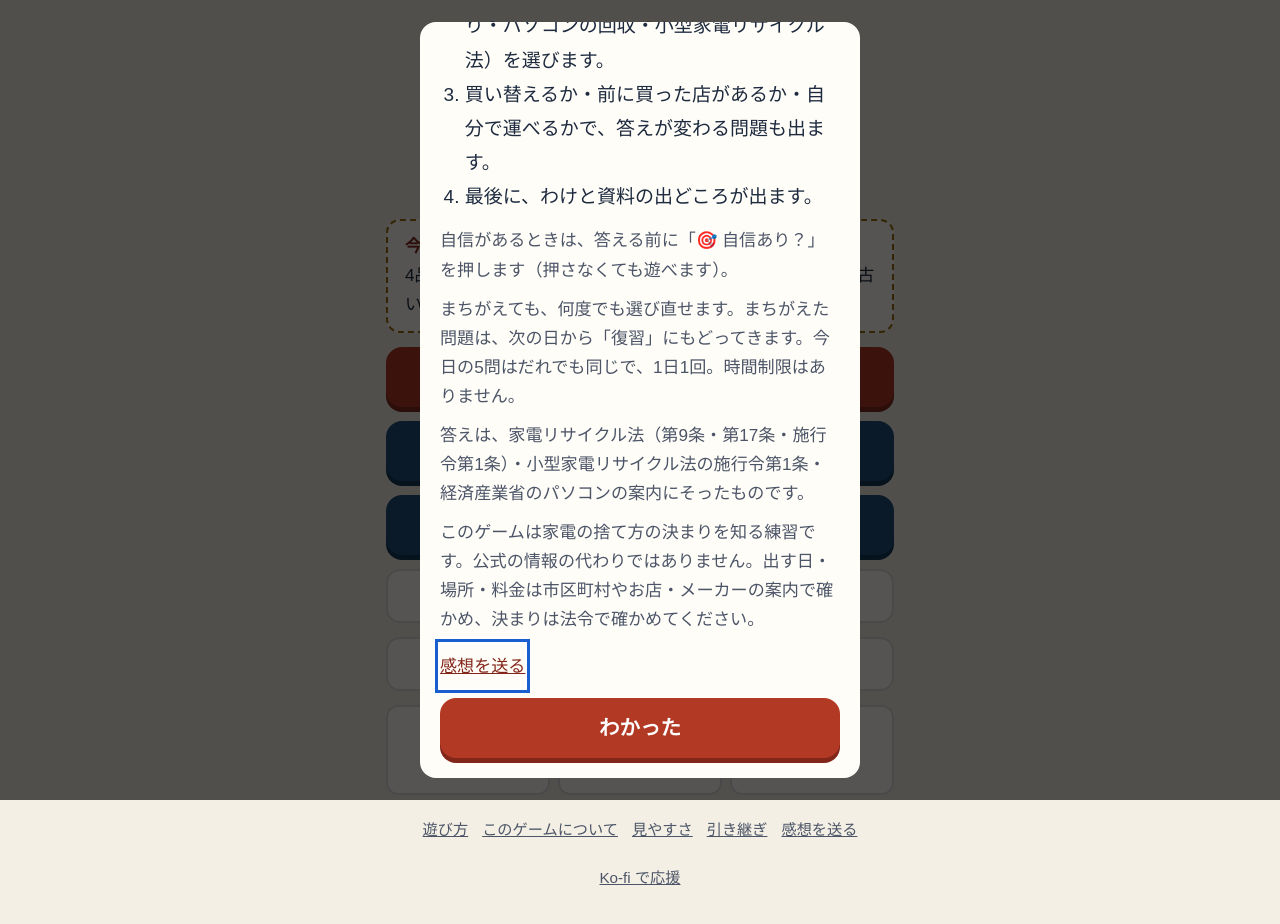
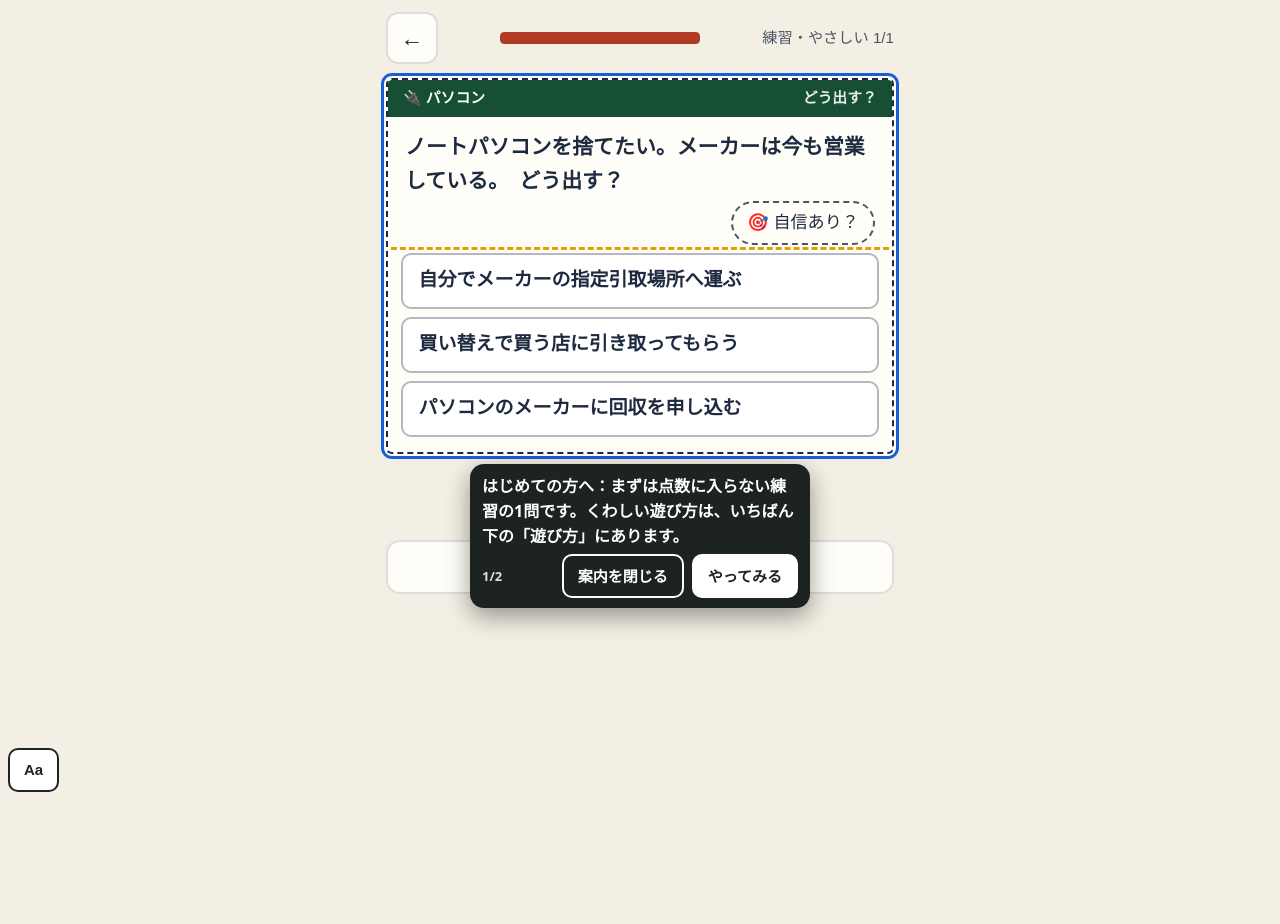
Before and after one commit to satou-aaaaa/kaden-sutekata, a plain HTML site: page index.html in a window 1280 px wide. After the commit the page ends 800 px from the top, so only its background shows below. Drawn offline with Linux system fonts and the light colour scheme; a web font is replaced by a local one.

Commit message:
ひな形の共通部品を写す（shared-workflows 67f7985） (#5)
Co-authored-by: template-sync <41898283+github-actions[bot]@users.noreply.github.com>

```diff
--- a/index.html
+++ b/index.html
@@ -346,7 +346,8 @@ html.a11y-say body{padding-bottom:calc(64px + env(safe-area-inset-bottom,0px))!i
 //      （incidents/2026-11-21-hand-copied-helpers-drift.md）。
 //      あわせて、はじめて遊ぶ人への案内（吹き出し Core.coach）を足した。長い「遊び方」の窓の代わりに、練習の1問を遊びながら
 //      その場で一言ずつ教える（NN/g「Mobile Instructional Overlays」・Andersen ほか CHI 2012「The Impact of Tutorials on Games of Varying Complexity」）。
-//   3: 2026-11-22 吹き出しを出しているあいだ 0.4 秒ごとに場所を測り直す（古い場所に残って押す所を隠すことがあった）。ボタンの字を「案内を閉じる」に
+//   3: 2026-11-22 吹き出しを出しているあいだ 0.4 秒ごとに場所を測り直す（古い場所に残って押す所を隠すことがあった）。ボタンの字を「案内を閉じる」に。
+//      段の wait（その所が出るまで待つ）を足した。全ゲームの「はじめての練習」を sync-template の migrateFirstPlay が足すため
 //   2: 2026-11-22 感想フォームのゲーム名を、渡さなければ題（<title>）から入れる。sync-template が全ゲームを game-core に切り替える（migrateCore）ため
 // 決まり: 外へ通信しない。ゲームの関数の名前（toast・buzz など）は上書きしない（Core.toast などで呼ぶ）。
 (function () {
@@ -432,6 +433,7 @@ html.a11y-say body{padding-bottom:calc(64px + env(safe-area-inset-bottom,0px))!i
   //   sel   …… 吹き出しを付ける所。まだ画面に無いあいだは待つ（ゲームが画面を作り直しても付け直す）
   //   until …… その所が画面に出たら次へ進む（答えた・正解した など）。無ければ sel を押したら次へ
   //   button …… 押すと次へ進むボタンの字（読むだけの吹き出し）
+  //   wait  …… その所が画面に出るまで、この吹き出しは出さずに待つ（答えたあとにだけ「次へ」を指す など）
   //   pos   …… "below"（既定）か "above"。その側に場所が無ければ、ページを少し動かして場所を空ける（読む所を隠さないため）
   // 吹き出しは押す所を隠さない（上か下の空いたほうに出す）。「案内を閉じる」と Esc でいつでもやめられる。
   const coach = (() => {
@@ -466,7 +468,7 @@ html.a11y-say body{padding-bottom:calc(64px + env(safe-area-inset-bottom,0px))!i
       while (steps && i < steps.length && steps[i].until && find(steps[i].until)) i++;
       if (!steps) return;
       if (i >= steps.length) return stop(true);
-      const st = steps[i], el = find(st.sel);
+      const st = steps[i], el = st.wait && !find(st.wait) ? null : find(st.sel);
       if (!el) { box.hidden = true; mark(null); return; }
       box.hidden = false; mark(el);
       const fresh = shown !== i;
@@ -939,7 +941,7 @@ function home() {
   $("go-cal").onclick = () => cal();
   $("go-ach").onclick = achView;
   bindFooter();
-  if (!s.tut) openHow();
+  if (!s.tut) firstPlay();
 }
 function practiceMenu() {
   app.innerHTML = `<header><button class="icon" id="back" aria-label="もどる">←</button><h1>練習<small>今日の記録には入りません（まなび帳には載ります）</small></h1></header>
@@ -950,6 +952,27 @@ function practiceMenu() {
   document.querySelectorAll(".lv button").forEach((b) => (b.onclick = () => startRun("p", +b.dataset.t)));
   bindFooter(); toTop();
 }
+// first-play:begin（shared-workflows の scripts/sync-template.mjs が足した。直すときはひな形を直す）
+// はじめての人：長い「遊び方」の窓を出さず、点数に入らない練習の1問を遊びながら、吹き出しで一言ずつ教える（game-core の Core.coach）。
+// 「見た」は始めたその場で残す（途中でやめても、次からはふつうに始まる。くわしい遊び方はいつでもいちばん下の「遊び方」から）
+const FIRST_STEPS = [
+  { sel: "#choices", button: "やってみる", text: "はじめての方へ：まずは点数に入らない練習の1問です。くわしい遊び方は、いちばん下の「遊び方」にあります。" },
+  { sel: "#next", wait: ".verdict", text: "できました。わけを読んだら、ここを押して進みます。" },
+];
+function firstPlay() {
+  save((s) => { s.tut = true; });
+  // 練習の入り口を開いて、いちばん上（いちばんやさしい）を押す。無ければ前の形（遊び方の窓）にもどす
+  practiceMenu();
+  const b = document.querySelector(".lv button");
+  if (!window.Core || !Core.coach || !b) { home(); return openHow(); }
+  b.click();
+  // 練習は1問だけにする（数を減らしてから描き直す）
+  save((s) => { const r = s.runs && s.runs.p; if (r && Array.isArray(r.list)) r.list = r.list.slice(0, 1); });
+  play();
+  // 案内を閉じた（Esc も）ら、1問の練習の途中経過を残さずにホームへ（ふだんの練習の「続きから」を出さない）
+  Core.coach.start(FIRST_STEPS, { home, onEnd: (done) => { if (done === false) { save((s) => { const r = s.runs && s.runs.p; if (r && !(r.res || []).length) delete s.runs.p; }); home(); } } });
+}
+// first-play:end
 function startRun(mode, opt) {
   const k = todayKey(); let ng = false;
   save((s) => {
```
Also changed, not shown: qa/run.mjs (+6 -5 lines).
